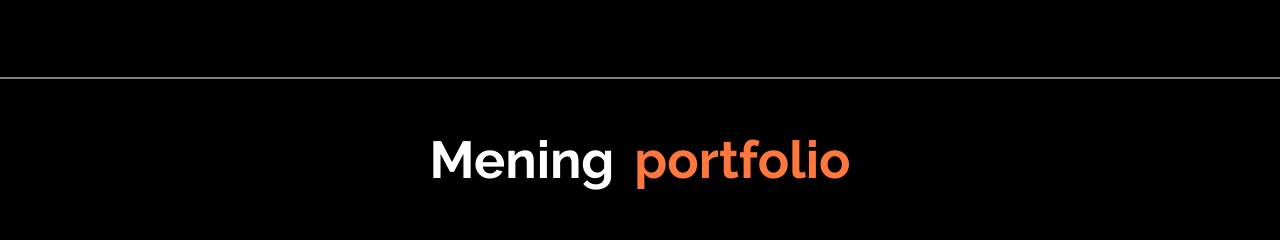
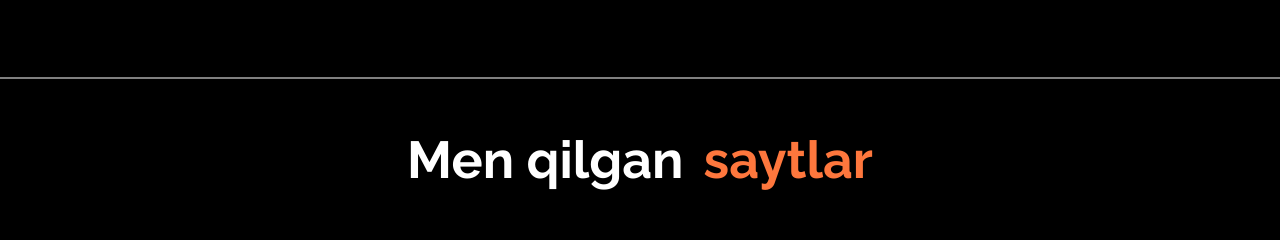
Before and after one commit to ShukurullohMamadaliyev/Portfolio, a plain HTML site: page index.html in a window 1280 px wide. Shown: the part 1286-1526 px from the top of the page. Drawn offline with nearby package versions, Linux system fonts and the light colour scheme.

Commit message:
text o'zgartirildi

```diff
--- a/index.html
+++ b/index.html
@@ -88,7 +88,7 @@
     <div class="container--portfolio">
 
             <div class="heading">
-                Mening <span class="heading__portfolio--span">portfolio</span>
+                Men qilgan<span class="heading__portfolio--span">saytlar</span>
             </div>
 
 
--- a/style/style.css
+++ b/style/style.css
@@ -335,7 +335,6 @@ footer{
   .fa-html5{
     color: orange;
   }
-
   .fa-css3-alt{
     color: blue;
   }
```
